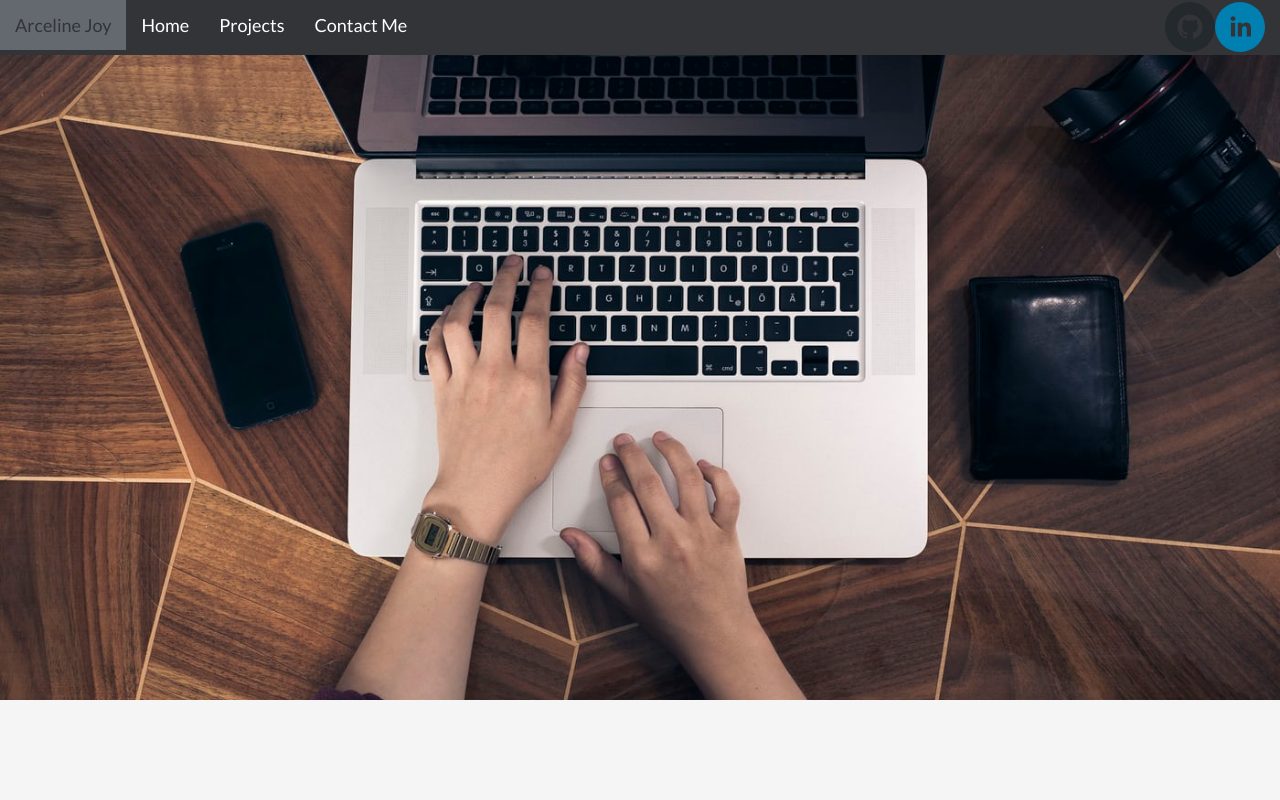
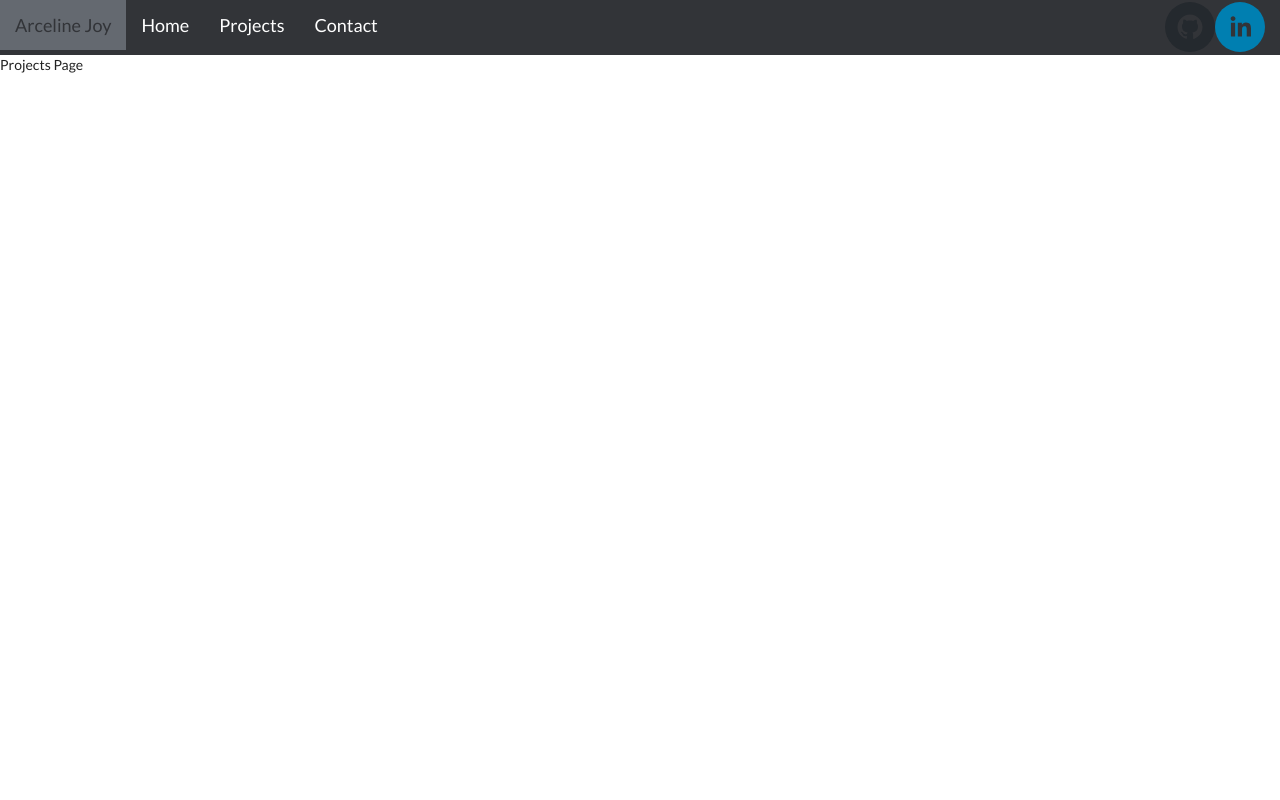
Before and after one commit to cruzalacar/ArcelineJoy, a React (Create React App) app: page /Projects in a window 1280 px wide. Shown: the top 800 px of the page. Built offline with nearby package versions, Linux system fonts and the light colour scheme.

Commit message:
Navbar now routes to other pages

```diff
--- a/src/components/App.js
+++ b/src/components/App.js
@@ -1,8 +1,9 @@
-import React, {Component} from 'react';
-
-import './background.css';
+import React, { Component } from 'react';
+import { BrowserRouter as Router, Switch, Route, Link } from 'react-router-dom';
 import NavBar from './NavBar';
-
+import Home from './Home';
+import Projects from './Projects';
+import Contact from './Contact';
 
 
 
@@ -10,41 +11,17 @@ class App extends React.Component {
 
     render() {
         return (
-            <div>
-                <NavBar />
-                <div className={`bgimg-1`}>
-                    <span>My name is Arceline Cruz</span>
-
-
-
+            <Router>
+                <div>
+                    <NavBar />
+                    <Route exact path='/' component={Home} />
+                    <Route exact path='/Projects' component={Projects} />
+                    <Route exact path='/Contact' component={Contact} />
                 </div>
-                <div className={`info-box`}>
-                    <div className={`info-box-name`}>
-                        Hello World
-                    </div>
-                </div>
-                <div className={`bgimg-2`}></div>
-                <div className={`info-box`}>
-                    <div className={`info-box-title`}>
-                        Skills & Technologies
-                        <div className={`info-box-text`}>
-                            C#
-                        </div>
-                    </div>
-                </div>
-                <div className={`bgimg-3`}></div>
-                <div className={`info-box`}>
-                    <div className={`info-box-title`}>
-                        Experience
-                        <div className={`info-box-text`}>
-
-                        </div>
-                    </div>
-                </div>
-                <div className={`bgimg-4`}></div>
-            </div>
+            </Router>
         );
     }
 }
 
+
 export default App;
--- a/src/components/Home.js
+++ b/src/components/Home.js
@@ -1,9 +1,36 @@
 import React, {Component} from 'react';
+import './background.css';
 
 class Home extends React.Component{
     render(){
         return (
-            <div>Home Page</div>
+            <div>
+                <div className={`bgimg-1`}></div>
+                <div className={`info-box`}>
+                    <div className={`info-box-name`}>
+                        Hello World
+                    </div>
+                </div>
+                <div className={`bgimg-2`}></div>
+                <div className={`info-box`}>
+                    <div className={`info-box-title`}>
+                        Skills & Technologies
+                        <div className={`info-box-text`}>
+                            C#
+                        </div>
+                    </div>
+                </div>
+                <div className={`bgimg-3`}></div>
+                <div className={`info-box`}>
+                    <div className={`info-box-title`}>
+                        Experience
+                        <div className={`info-box-text`}>
+
+                        </div>
+                    </div>
+                </div>
+                <div className={`bgimg-4`}></div>
+            </div>
 
         );
     }
--- a/src/components/NavBar.js
+++ b/src/components/NavBar.js
@@ -1,7 +1,10 @@
 import React from 'react';
-import ReactDOM from 'react-dom';
+import {Link} from 'react-router-dom';
 import './navbar.css';
 import {SocialIcon} from 'react-social-icons';
+import Home from './Home';
+import Projects from './Projects';
+import Contact from './Contact';
 
 class NavBar extends React.Component {
 
@@ -9,10 +12,10 @@ class NavBar extends React.Component {
         return(
             <div className="navbar-following">
                 <div>
-                    <a href="#home"> Arceline Joy </a>
-                    <a href="#home"> Home </a>
-                    <a href="#projects"> Projects </a>
-                    <a href="#contact"> Contact Me </a>
+                    <Link to="/">Arceline Joy</Link>
+                    <Link to="/">Home</Link>
+                    <Link to="/Projects">Projects</Link>
+                    <Link to="/Contact">Contact</Link>
                 </div>
                 <div className="icon">
                     <SocialIcon url="https://github.com/cruzalacar" />
--- a/src/components/navbar.css
+++ b/src/components/navbar.css
@@ -1,7 +1,7 @@
 .navbar-following{
     background-color: #323438;
     height: 55px;
-    position: fixed;
+    position: relative;
     width: 100%;
     display: block;
     transition: top 0.3s;
@@ -28,4 +28,5 @@
     top: 2px;
     right: 15px;
 
+
 }
```
